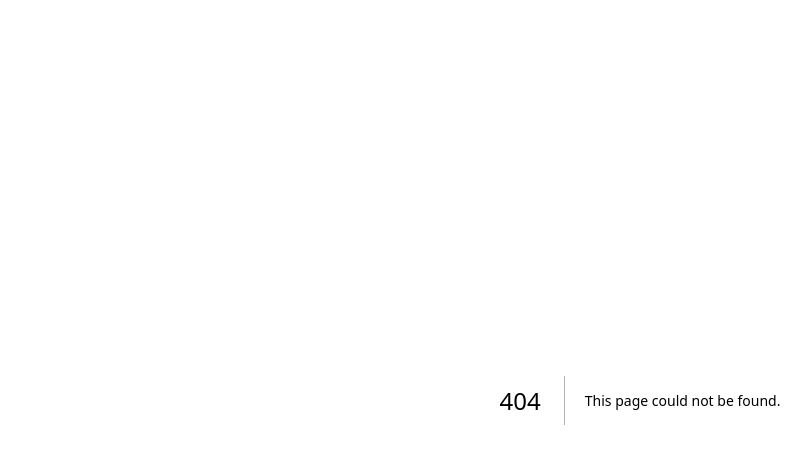
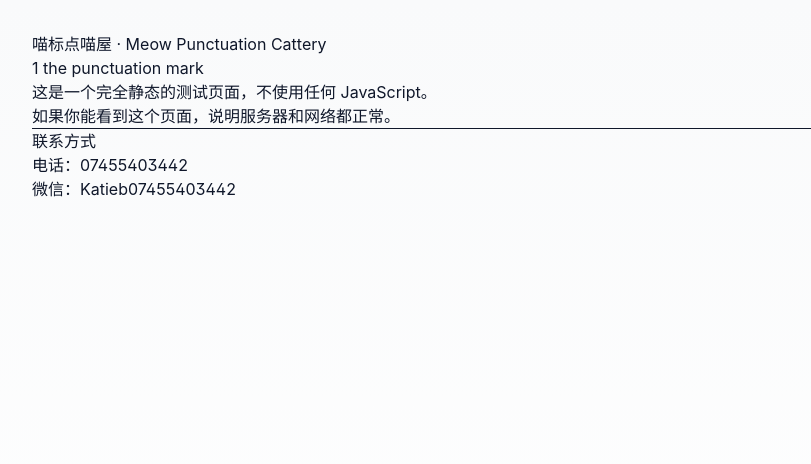
Before and after one commit to AH-Floraison/meow-punctuation, a Next.js app: page /home-simple in a window 1280 px wide. Before the commit this address had no page. Shown: the top 464 px of the page, without its empty margins (0-811 px from the left). Built offline with nearby package versions, Linux system fonts and the light colour scheme.

Commit message:
Add static test pages

```diff
--- /dev/null
+++ b/src/app/home-simple/page.tsx
@@ -0,0 +1,21 @@
+// 不使用客户端功能的简化主页
+export default function SimpleHome() {
+  return (
+    <div style={{
+      margin: 0,
+      padding: '2rem',
+      fontFamily: '-apple-system, BlinkMacSystemFont, "Segoe UI", "PingFang SC", "Microsoft YaHei", sans-serif',
+      background: 'linear-gradient(180deg, #f9fafb 0%, #ffffff 100%)',
+      minHeight: '100vh'
+    }}>
+      <h1>喵标点喵屋 · Meow Punctuation Cattery</h1>
+      <h2>1 the punctuation mark</h2>
+      <p>这是一个完全静态的测试页面，不使用任何 JavaScript。</p>
+      <p>如果你能看到这个页面，说明服务器和网络都正常。</p>
+      <hr />
+      <h3>联系方式</h3>
+      <p>电话：07455403442</p>
+      <p>微信：Katieb07455403442</p>
+    </div>
+  );
+}
--- /dev/null
+++ b/src/app/static/page.tsx
@@ -0,0 +1,10 @@
+// 完全不使用客户端功能的静态页面
+export default function StaticPage() {
+  return (
+    <div style={{ padding: '2rem', fontFamily: 'sans-serif' }}>
+      <h1>静态页面测试</h1>
+      <p>这个页面完全不使用 JavaScript。</p>
+      <p>如果你能看到这个，说明 Next.js 基本功能正常。</p>
+    </div>
+  );
+}
```
Also changed, not shown: 1 other file (tests, documents, lock files or other folders).
